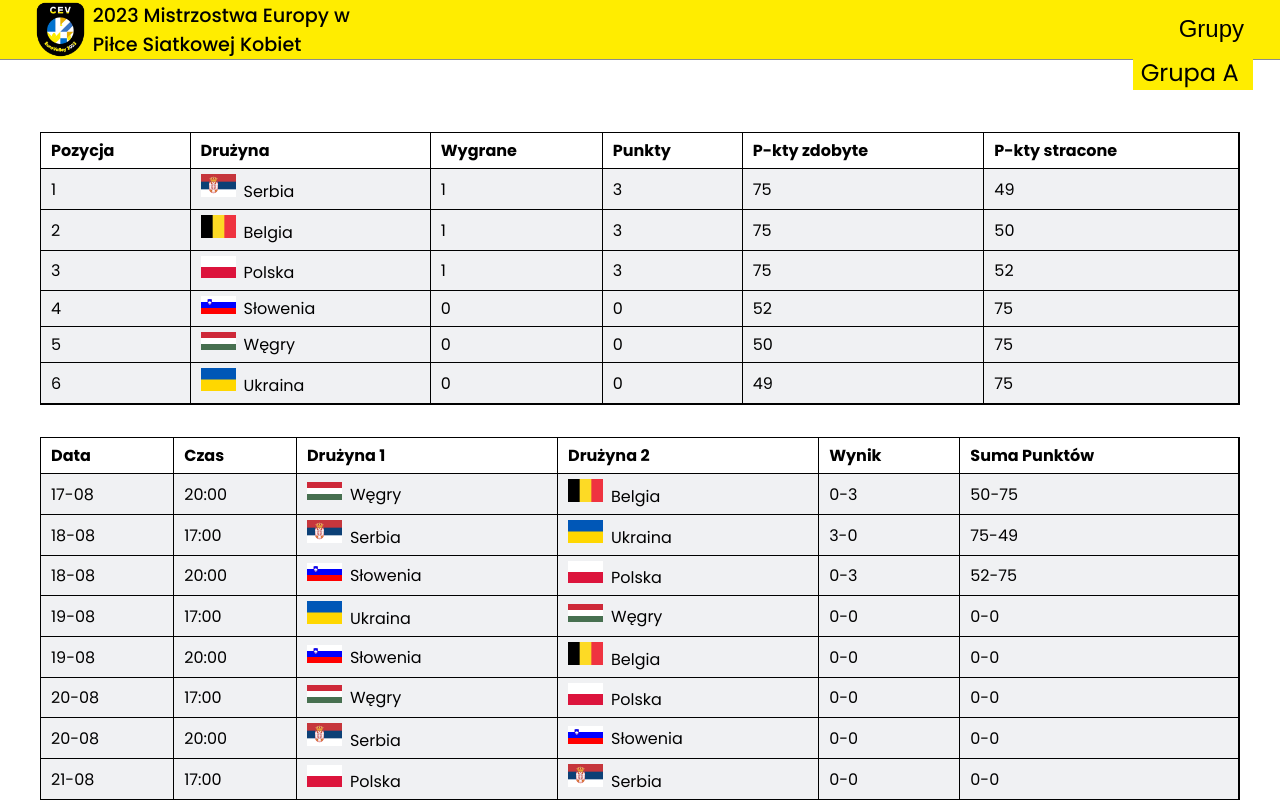
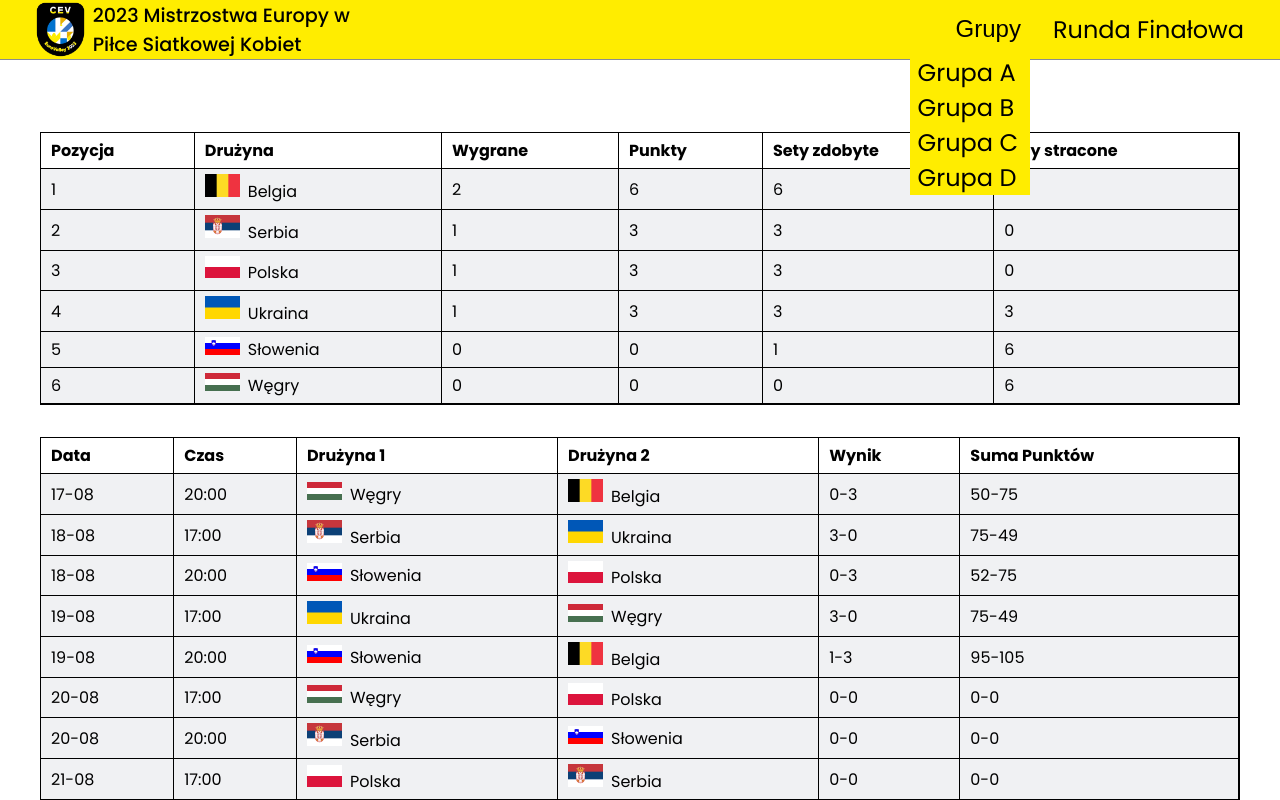
Before and after one commit to ajarek/react-108-vite-Women-s-European-Volleyball-Championship-Router-6.14, a React (Vite) app: page /grupa-A in a window 1280 px wide. Both pictures are taken after a click on the button "Grupy". Shown: the top 800 px of the page. Built offline with nearby package versions, Linux system fonts and the light colour scheme.

Commit message:
added pages FinalRound

```diff
--- a/src/App.jsx
+++ b/src/App.jsx
@@ -6,6 +6,7 @@ import Main from './layouts/Main/Main'
 import Home from './pages/Home/Home'
 import Error from './pages/Error/Error'
 import GrupA from './pages/GrupA/GrupA'
+import FinalRound from './pages/FinalRound/FinalRound'
 
 
 const router = createBrowserRouter([
@@ -22,6 +23,11 @@ const router = createBrowserRouter([
       {
         path: '/grupa-A',
         element: <GrupA />,
+        errorElement: <Error />,
+      },
+      {
+        path: '/runda-finałowa',
+        element: <FinalRound />,
         errorElement: <Error />,
       },
 
--- a/src/components/Dropdown/Dropdown.jsx
+++ b/src/components/Dropdown/Dropdown.jsx
@@ -25,7 +25,24 @@ const Dropdown = () => {
         >
           Grupa A
         </Link>
-
+        <Link
+          className='link'
+          to={'/grupa-B'}
+        >
+          Grupa B
+        </Link>
+        <Link
+          className='link'
+          to={'/grupa-C'}
+        >
+          Grupa C
+        </Link>
+        <Link
+          className='link'
+          to={'/grupa-D'}
+        >
+          Grupa D
+        </Link>
         </div>
       )}
     </div>
--- a/src/components/Nav/Nav.jsx
+++ b/src/components/Nav/Nav.jsx
@@ -21,6 +21,9 @@ const Nav = () => {
 
       <ul className={!isOpen ? 'wrapper' : 'wrapper navbar-none'}>
         <Dropdown/>
+        <Link className='link' to={'runda-finałowa'}>
+          Runda Finałowa
+        </Link>
 
       </ul>
       <div className='hamburger'>
--- a/src/components/Table/Table.jsx
+++ b/src/components/Table/Table.jsx
@@ -60,16 +60,16 @@ const Table = () => {
             <td>17:00</td>
             <td>{selectCountry('Ukraina')}</td>
             <td>{selectCountry('Węgry')}</td>
-            <td>0-0</td>
-            <td>0-0</td>
+            <td>3-0</td>
+            <td>75-49</td>
           </tr>
           <tr>
             <td>19-08</td>
             <td>20:00</td>
             <td>{selectCountry('Słowenia')}</td>
             <td>{selectCountry('Belgia')}</td>
-            <td>0-0</td>
-            <td>0-0</td>
+            <td>1-3</td>
+            <td>95-105</td>
           </tr>
           <tr>
             <td>20-08</td>
--- a/src/components/TableResult/TableResult.jsx
+++ b/src/components/TableResult/TableResult.jsx
@@ -21,66 +21,67 @@ const TableResult = () => {
             <th>Drużyna</th>
             <th>Wygrane</th>
             <th>Punkty</th>
-            <th>P-kty zdobyte</th>
-            <th>P-kty stracone</th>
+            <th>Sety zdobyte</th>
+            <th>Sety stracone</th>
           </tr>
         </thead>
         <tbody>
         <tr>
             <td>1</td>
+            <td>{selectCountry('Belgia')}</td>
+            <td>2</td>
+            <td>6</td>
+            <td>6</td>
+            <td>1</td>
+
+          </tr>
+        <tr>
+            <td>2</td>
             <td>{selectCountry('Serbia')}</td>
             <td>1</td>
             <td>3</td>
-            <td>75</td>
-            <td>49</td>
+            <td>3</td>
+            <td>0</td>
 
           </tr>
-          <tr>
-            <td>2</td>
-            <td>{selectCountry('Belgia')}</td>
-            <td>1</td>
-            <td>3</td>
-            <td>75</td>
-            <td>50</td>
 
-          </tr>
            <tr>
             <td>3</td>
             <td>{selectCountry('Polska')}</td>
             <td>1</td>
             <td>3</td>
-            <td>75</td>
-            <td>52</td>
+            <td>3</td>
+            <td>0</td>
 
           </tr>
-
           <tr>
             <td>4</td>
-            <td>{selectCountry('Słowenia')}</td>
-            <td>0</td>
-            <td>0</td>
-            <td>52</td>
-            <td>75</td>
+            <td>{selectCountry('Ukraina')}</td>
+            <td>1</td>
+            <td>3</td>
+            <td>3</td>
+            <td>3</td>
 
           </tr>
           <tr>
             <td>5</td>
-            <td>{selectCountry('Węgry')}</td>
+            <td>{selectCountry('Słowenia')}</td>
             <td>0</td>
             <td>0</td>
-            <td>50</td>
-            <td>75</td>
+            <td>1</td>
+            <td>6</td>
 
           </tr>
           <tr>
             <td>6</td>
-            <td>{selectCountry('Ukraina')}</td>
+            <td>{selectCountry('Węgry')}</td>
             <td>0</td>
             <td>0</td>
-            <td>49</td>
-            <td>75</td>
+            <td>0</td>
+            <td>6</td>
 
           </tr>
+
 
           </tbody>
           </table>
--- /dev/null
+++ b/src/pages/FinalRound/FinalRound.css
@@ -0,0 +1,72 @@
+.final-round{
+  font-family: Arial, sans-serif;
+  width: 100%;
+  min-height: 100vh;
+  padding: 40px;
+  overflow-x: auto;
+}
+.bracket {
+  display: flex;
+  justify-content: flex-start;
+}
+.round {
+  width: 25%;
+  display: flex;
+  flex-direction: column;
+  align-items: center;
+  border-right: 1px solid var(--grey);
+}
+.match {
+  display: flex;
+  flex-direction: column;
+  align-items: center;
+  margin: 8px;
+}
+.team {
+  width: 150px;
+  height: 30px;
+  display: flex;
+  align-items: center;
+  justify-content: space-between;
+  border: 1px solid #333;
+  border-radius: 2px;
+  /* margin: 0 4px; */
+}
+.team span{
+  background-color: var(--grey);
+  width: 28px;
+  height: 28px;
+  margin-right: 3px;
+  display: flex;
+  justify-content: center;
+  align-items: center;
+
+}
+.team .span-result{
+  width: 28px;
+  height: 28px;
+  background-color: var(--grey-light);
+  margin-right: 0px;
+}
+.space{
+  margin-top:50px ;
+}
+.spaceX2{
+  margin-top: 100px;
+}
+.spaceX3{
+  margin-top: 150px;
+}
+.spaceX4{
+  margin-top: 280px;
+}
+.spaceX5{
+  margin-top: 320px;
+}
+.spaceX6{
+  margin-top: 200px;
+}
+
+ hr{
+  width:100%;
+}
--- /dev/null
+++ b/src/pages/FinalRound/FinalRound.jsx
@@ -0,0 +1,149 @@
+import './FinalRound.css'
+
+const FinalRound = () => {
+  return (
+    <div className='final-round'>
+      <div class='bracket'>
+        <div class='round'>
+          Runda 1/16
+          <div class='match'>
+            <div className='data'>27-08 Florencja</div>
+            <div class='team'>
+              <span>D1</span> Team A <span className='span-result'></span>
+            </div>
+            <div class='team'>
+              <span>B4</span>Team B <span className='span-result'></span>
+            </div>
+          </div>
+
+          <div class='match'>
+            <div className='data'>27-08 Florencja</div>
+            <div class='team'>
+              <span>B2</span>Team C <span className='span-result'></span>
+            </div>
+            <div class='team'>
+              <span>D3</span>Team D <span className='span-result'></span>
+            </div>
+          </div>
+          <hr />
+          <div class='match'>
+            <div className='data'>27-08 Bruksela</div>
+            <div class='team'>
+              <span>A1</span>Team E <span className='span-result'></span>
+            </div>
+            <div class='team'>
+              <span>C4</span>Team F <span className='span-result'></span>
+            </div>
+          </div>
+          <div class='match'>
+            <div className='data'>27-08 Bruksela</div>
+            <div class='team'>
+              <span>C2</span>Team G <span className='span-result'></span>
+            </div>
+            <div class='team'>
+              <span>A3</span>Team H <span className='span-result'></span>
+            </div>
+          </div>
+          <hr />
+          <div class='match'>
+            <div className='data'>26-08 Florencja</div>
+            <div class='team'>
+              <span>B1</span> Team I <span className='span-result'></span>
+            </div>
+            <div class='team'>
+              <span>D4</span>Team J <span className='span-result'></span>
+            </div>
+          </div>
+          <div class='match'>
+            <div className='data'>26-08 Florencja</div>
+            <div class='team'>
+              <span>D2</span>Team K <span className='span-result'></span>
+            </div>
+            <div class='team'>
+              <span>B3</span>Team L <span className='span-result'></span>
+            </div>
+          </div>
+          <hr />
+          <div class='match'>
+            <div className='data'>28-08 Bruksela</div>
+            <div class='team'>
+              <span>C1</span>Team M <span className='span-result'></span>
+            </div>
+            <div class='team'>
+              <span>A4</span>Team N <span className='span-result'></span>
+            </div>
+          </div>
+          <div class='match'>
+            <div className='data'>28-08 Bruksela</div>
+            <div class='team'>
+              <span>A2</span>Team O <span className='span-result'></span>
+            </div>
+            <div class='team'>
+              <span>C3</span>Team P <span className='span-result'></span>
+            </div>
+          </div>
+        </div>
+        <div class='round'>
+          Runda Ćwierćfinał
+          <div class='match space'>
+            <div className='data'>29-08 Florencja</div>
+            <div class='team'>{/* Team A */}<span className='span-result'></span></div>
+            <div class='team'>{/* Team B */}<span className='span-result'></span></div>
+          </div>
+          <div class='match spaceX2'>
+            <div className='data'>30-08 Bruksela</div>
+            <div class='team'>{/* Team C */}<span className='span-result'></span></div>
+            <div class='team'>{/* Team D */}<span className='span-result'></span></div>
+          </div>
+          <hr style={{marginTop:'55px'}} />
+          <div class='match spaceX2'>
+            <div className='data'>29-08 Florencja</div>
+            <div class='team'>{/* Team A */}<span className='span-result'></span></div>
+            <div class='team'>{/* Team B */}<span className='span-result'></span></div>
+          </div>
+          <div
+            class='match spaceX2
+          '
+          >
+            <div className='data'>30-08 Bruksela</div>
+            <div class='team'>{/* Team C */}<span className='span-result'></span></div>
+            <div class='team'>{/* Team D */}<span className='span-result'></span></div>
+          </div>
+        </div>
+        <div class='round'>
+          Runda Półfinał
+          <div class='match spaceX3'>
+            <div className='data'>01-09 Bruksela</div>
+            <div class='team'>{/* Team A */}<span className='span-result'></span></div>
+            <div class='team'>{/* Team B */}<span className='span-result'></span></div>
+          </div>
+          <hr style={{marginTop:'142px'}}/>
+          <div class='match spaceX6'>
+            <div className='data'>01-09 Bruksela</div>
+            <div class='team'>{/* Team C */}<span className='span-result'></span></div>
+            <div class='team'>{/* Team D */}<span className='span-result'></span></div>
+          </div>
+        </div>
+
+        <div class='round'>
+          Runda Finał
+          <div class='match spaceX5'>
+          <div className='place3'>Mecz o 1 miejsce</div>
+            <div className='data'>03-09 Bruksela</div>
+            <div class='team'>{/* Team A */}<span className='span-result'></span></div>
+            <div class='team'>{/* Team B */}<span className='span-result'></span></div>
+          </div>
+          <div class='match spaceX2'>
+          <div className='place3'>Mecz o 3 miejsce</div>
+          <div className='data'>03-09 Bruksela</div>
+          <div class='team'>{/* Team A */}<span className='span-result'></span></div>
+          <div class='team'>{/* Team B */}<span className='span-result'></span></div>
+        </div>
+        </div>
+
+      </div>
+    </div>
+  )
+}
+
+export default FinalRound
```
